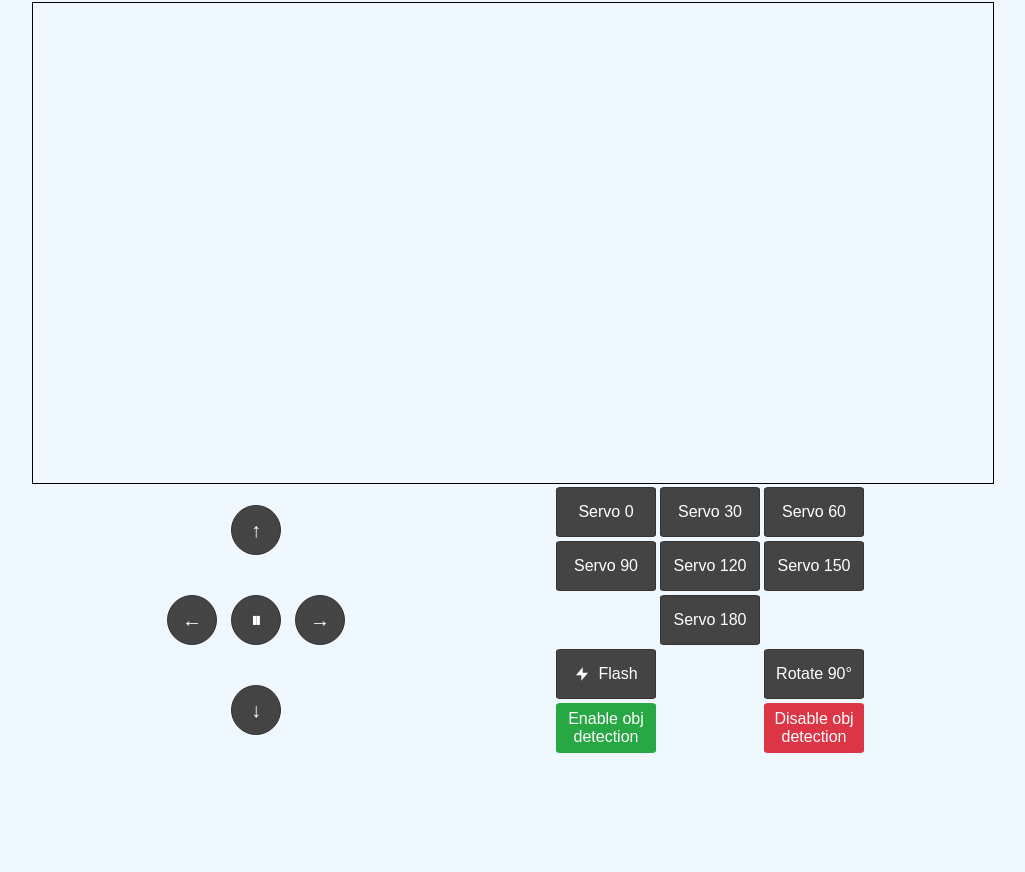
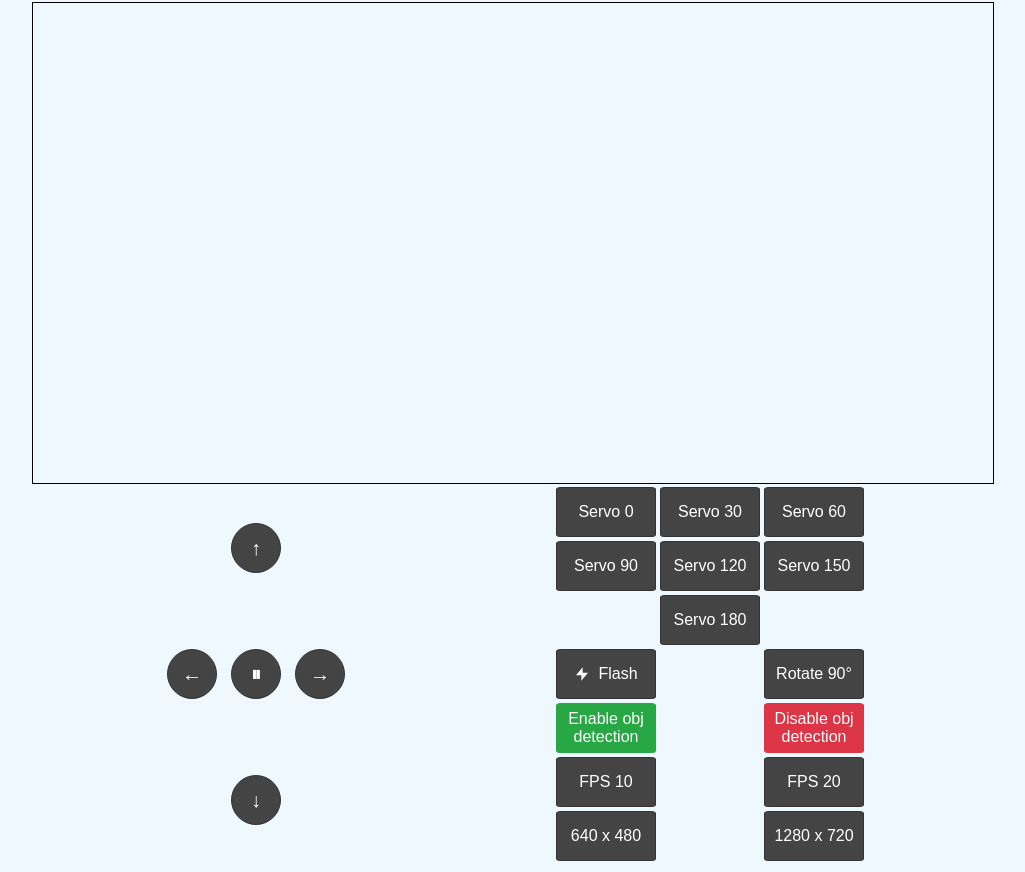
Before and after one commit to boite-informatique/Car-Robot-WS, a website: page public/index.html in a window 1280 px wide. Shown: the part 50-922 px from the top of the page, without its empty margins (127-1152 px from the left). Before the commit the page ends 814 px from the top, so only its background shows below. Drawn offline with Linux system fonts and the light colour scheme.

Commit message:
added fps and resolution

```diff
--- a/index.js
+++ b/index.js
@@ -65,6 +65,8 @@ let espActions = [
   "flashon",
   "flashoff",
   "servo",
+  "fps",
+  "resolution",
 ];
 
 let serverActions = ["objdetectionOn", "objdetectionOff", "rotate"];
--- a/public/index.html
+++ b/public/index.html
@@ -286,6 +286,48 @@
             </button>
           </td>
         </tr>
+        <tr>
+          <td align="center">
+            <button
+              class="action-button button"
+              onmousedown="sendAction('fps10');"
+              ontouchstart="sendAction('fps10');"
+            >
+              FPS 10
+            </button>
+          </td>
+          <td></td>
+          <td align="center">
+            <button
+              class="button action-button"
+              onmousedown="sendAction('fps20');"
+              ontouchstart="sendAction('fps20');"
+            >
+              FPS 20
+            </button>
+          </td>
+        </tr>
+        <tr>
+          <td align="center">
+            <button
+              class="action-button button"
+              onmousedown="sendAction('resolutionlow');"
+              ontouchstart="sendAction('resolutionlow');"
+            >
+              640 x 480
+            </button>
+          </td>
+          <td></td>
+          <td align="center">
+            <button
+              class="button action-button"
+              onmousedown="sendAction('resolutionhigh');"
+              ontouchstart="sendAction('resolutionhigh');"
+            >
+              1280 x 720
+            </button>
+          </td>
+        </tr>
       </table>
     </div>
 
```
Also changed, not shown: 1 other file.
